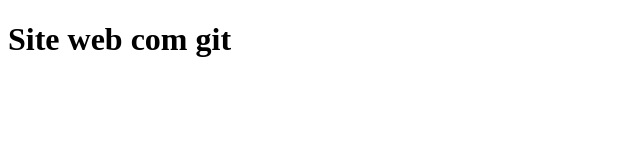
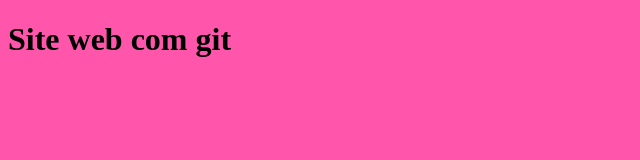
Before and after one commit to mateusbzerra/git-course, a plain HTML site: page index.html in a window 1280 px wide. Shown: the whole page, without its empty margins (0-640 px from the left). Drawn offline with Linux system fonts and the light colour scheme.

Commit message:
Style adicionado

```diff
--- a/index.html
+++ b/index.html
@@ -5,6 +5,7 @@
   <meta name="viewport" content="width=device-width, initial-scale=1.0">
   <meta http-equiv="X-UA-Compatible" content="ie=edge">
   <title>Meu Site</title>
+  <link rel="stylesheet" href="style.css">
 </head>
 <body>
   <h1>Site web com git</h1>
--- /dev/null
+++ b/style.css
@@ -0,0 +1,4 @@
+html,
+body {
+  background: #f5a;
+}
```
